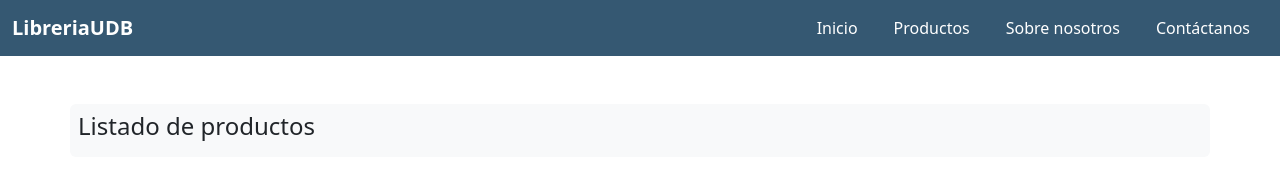
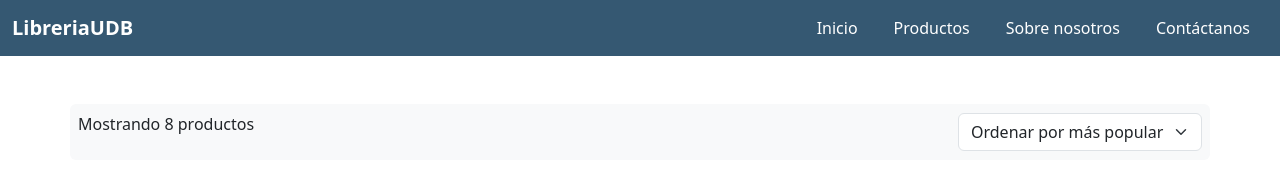
Before and after one commit to DavidGalileo24/desafio1_udb, a website: page src/pages/products.html in a window 1280 px wide. Shown: the top 178 px of the page. Drawn offline with nearby package versions, Linux system fonts and the light colour scheme.

Commit message:
Select in products

```diff
--- a/src/layout/header.html
+++ b/src/layout/header.html
@@ -1,24 +1,17 @@
-<nav class="navbar navbar-expand-lg mainmenu">
+<nav class="navbar navbar-expand-lg navbar-dark mainmenu">
     <div class="container-fluid">
         <!-- Logo -->
         <a class="navbar-brand fw-bold text-white" href="/index.html">
             LibreriaUDB
         </a>
         <!-- Botón hamburguesa -->
-        <button class="navbar-toggler"
-                type="button"
-                data-bs-toggle="collapse"
-                data-bs-target="#navbarNav"
-                aria-controls="navbarNav"
-                aria-expanded="false"
-                aria-label="Toggle navigation">
-
+        <button class="navbar-toggler" type="button" data-bs-toggle="collapse" data-bs-target="#navbarNav"
+            aria-controls="navbarNav" aria-expanded="false" aria-label="Toggle navigation">
             <span class="navbar-toggler-icon"></span>
         </button>
         <!-- Menú -->
         <div class="collapse navbar-collapse justify-content-end" id="navbarNav">
             <ul class="navbar-nav">
-
                 <li class="nav-item">
                     <a class="nav-link text-white" href="/index.html">
                         Inicio
@@ -34,12 +27,19 @@
                         Sobre nosotros
                     </a>
                 </li>
-
                 <li class="nav-item">
                     <a class="nav-link text-white" href="/src/pages/contact.html">
                         Contáctanos
                     </a>
                 </li>
+                <!-- <div class="d-flex align-items-center gap-3">
+                    <li class="nav-item" data-bs-toggle="tooltip" data-bs-placement="top" data-bs-title="Ver mis favoritos">
+                        <i class="bi bi-heart-fill"></i>
+                    </li>
+                    <li class="nav-item" data-bs-toggle="tooltip" data-bs-placement="top" data-bs-title="Ver carrito">
+                        <i class="bi bi-bag-fill"></i>
+                    </li>
+                </div>-->
             </ul>
         </div>
 
--- a/src/pages/products.html
+++ b/src/pages/products.html
@@ -4,7 +4,7 @@
 <head>
     <meta charset="UTF-8">
     <meta name="viewport" content="width=device-width, initial-scale=1.0">
-    <title>Contáctanos - Libreria UDB</title>
+    <title>Productos - Libreria UDB</title>
     <!--CSS-->
     <link rel="stylesheet" href="/assets/css/index.css">
     <link rel="stylesheet" href="../../node_modules/bootstrap/dist/css/bootstrap.min.css">
@@ -18,8 +18,17 @@
     <!--Filters-->
     <div class="container mt-5 bg-light p-2 rounded">
         <div class="row">
-            <div class="col-12">
-               <h4>Listado de productos</h4>
+            <div class="col-12 d-flex justify-content-between align-items-center">
+                <p>Mostrando 8 productos</p>
+                <div class="">
+                    <select class="form-select w-auto">
+                        <option value="default">Ordenar por más popular</option>
+                        <option value="price-asc">Precio: de menor a mayor</option>
+                        <option value="price-desc">Precio: de mayor a menor</option>
+                        <option value="name-asc">Nombre: A-Z</option>
+                        <option value="name-desc">Nombre: Z-A</option>
+                    </select>
+                </div>
             </div>
         </div>
     </div>
@@ -53,7 +62,6 @@
                     container.appendChild(col);
                 });
             });
-
         //Cargar el header
         document.addEventListener("DOMContentLoaded", function () {
             fetch("../layout/header.html")
```
